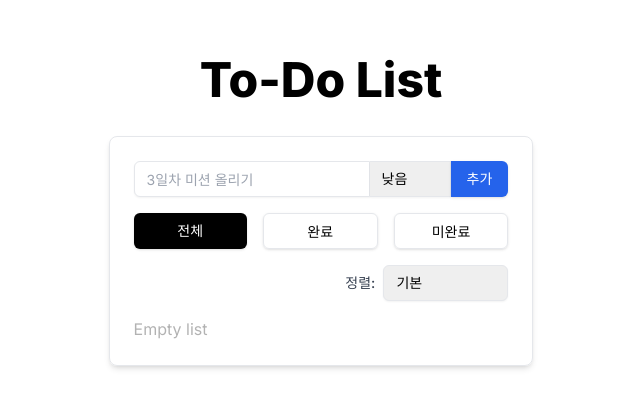
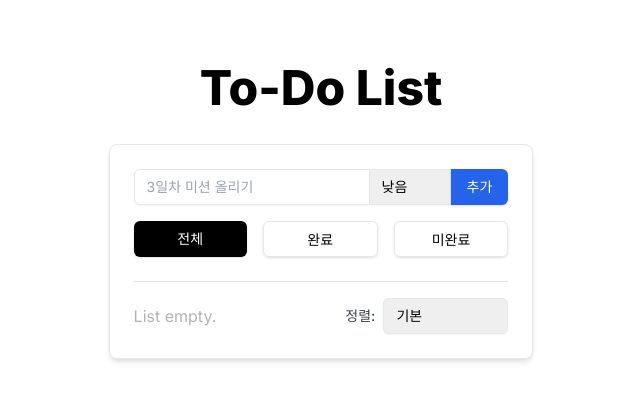
Before and after one commit to wontory/resat-challenge, a Next.js app: page /to-do-list in a window 1280 px wide. Shown: the part 189-596 px from the top of the page, without its empty margins (319-959 px from the left). Built offline with nearby package versions, Linux system fonts and the light colour scheme.

Commit message:
feat: To-Do List 리디자인

```diff
--- a/src/app/to-do-list/components/task-list.tsx
+++ b/src/app/to-do-list/components/task-list.tsx
@@ -58,8 +58,7 @@ function TaskList({
 
   return (
     <div className="flex flex-col gap-2">
-      {filteredList.length ? (
-        filteredList
+      {filteredList
         .toSorted((a, b) => {
           if (sort === '우선순위 낮은 순') return a.priority - b.priority
           else if (sort === '우선순위 높은 순') return b.priority - a.priority
@@ -91,10 +90,7 @@ function TaskList({
               </Badge>
             </div>
           </div>
-          ))
-      ) : (
-        <div className="text-black/30">Empty list</div>
-      )}
+        ))}
     </div>
   )
 }
--- a/src/app/to-do-list/components/task-sort.tsx
+++ b/src/app/to-do-list/components/task-sort.tsx
@@ -1,15 +1,23 @@
 import { Option, Select } from '@/components/select'
-import { Sort } from './to-do-list.types'
+import { Sort, Task } from './to-do-list.types'
 
 function TaskSort({
+  list,
   current,
   onChange,
 }: {
+  list: Task[]
   current: Sort
   onChange: (event: React.ChangeEvent<HTMLSelectElement>) => void
 }) {
   return (
-    <div className="flex items-center justify-end gap-2">
+    <div className="flex items-center justify-between gap-2">
+      {list.length ? (
+        <div className="black font-semibold">📋 목록</div>
+      ) : (
+        <div className="text-black/30">List empty.</div>
+      )}
+      <div className="flex items-center gap-2">
         <label className="block text-sm font-medium text-gray-700">정렬:</label>
         <Select className="appearance-none" value={current} onChange={onChange}>
           <Option value="기본">기본</Option>
@@ -17,6 +25,7 @@ function TaskSort({
           <Option value="우선순위 낮은 순">우선순위 낮은 순</Option>
         </Select>
       </div>
+    </div>
   )
 }
 
--- a/src/app/to-do-list/components/to-do-list.tsx
+++ b/src/app/to-do-list/components/to-do-list.tsx
@@ -34,13 +34,16 @@ export function ToDoList() {
     <div className="flex flex-col gap-4 rounded-lg border p-6 shadow-md">
       <TaskInput onAdd={handleTaskAdd} />
       <TaskFilter current={filter} onChange={handleFilterChange} />
-      <TaskSort current={sort} onChange={handleSortChange} />
+      <hr className="mt-2" />
+      <TaskSort list={list} current={sort} onChange={handleSortChange} />
+      {list.length !== 0 && (
         <TaskList
           list={list}
           filter={filter}
           sort={sort}
           onChange={handleListUpdate}
         />
+      )}
     </div>
   )
 }
```
Lines whose indentation alone changed are shown as unchanged.
